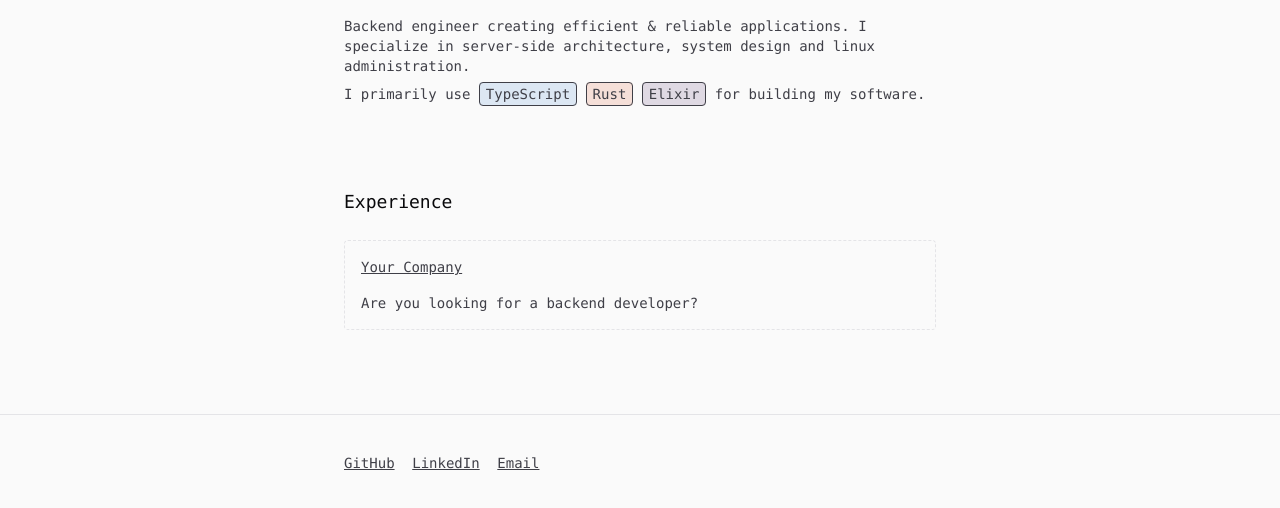
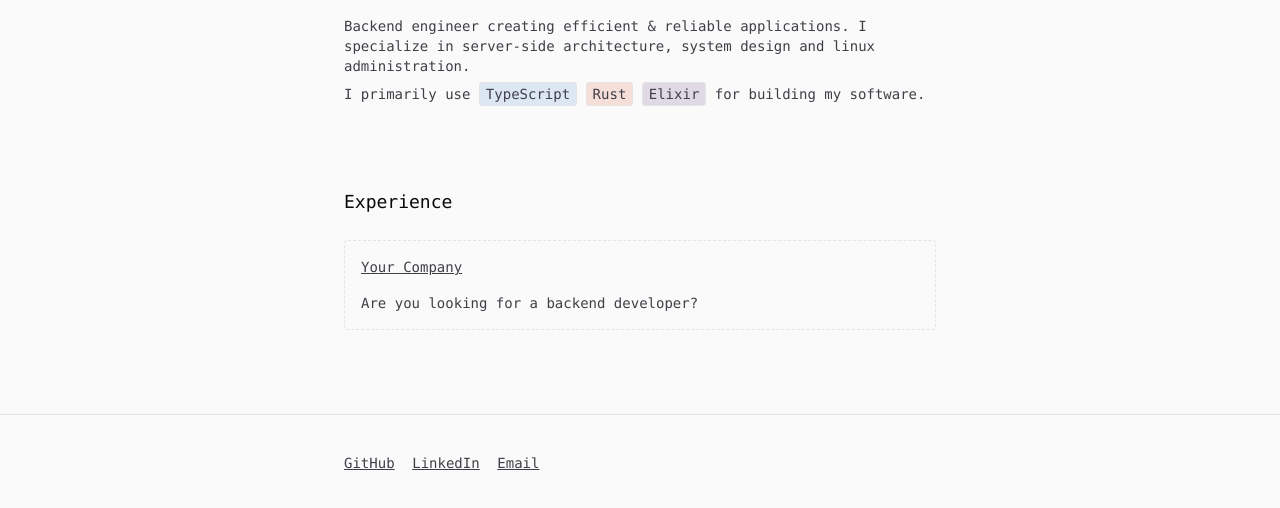
Before and after one commit to hellodhruvin/hellodhruvin, a website built with Vite: page index.html in a window 1280 px wide. Shown: the part 180-688 px from the top of the page. Built offline with nearby package versions, Linux system fonts and the light colour scheme.

Commit message:
fix: add borders for light mode

```diff
--- a/index.html
+++ b/index.html
@@ -57,16 +57,16 @@
           specialize in server-side architecture, system design and linux
           administration.
         </p>
-        <p class="text-sm pt-[8px]">
+        <p class="pt-[8px] text-sm">
           I primarily use
           <span
-            class="rounded border bg-[#3178C6]/15 px-[6px] py-[3px] dark:border-zinc-800"
+            class="rounded border border-zinc-200 bg-[#3178C6]/15 px-[6px] py-[3px] dark:border-zinc-800"
             >TypeScript</span
           >&nbsp;<span
-            class="rounded border bg-[#D34516]/15 px-[6px] py-[3px] dark:border-zinc-800"
+            class="rounded border border-zinc-200 bg-[#D34516]/15 px-[6px] py-[3px] dark:border-zinc-800"
             >Rust</span
           >&nbsp;<span
-            class="rounded border bg-[#48205D]/15 px-[6px] py-[3px] dark:border-zinc-800"
+            class="rounded border border-zinc-200 bg-[#48205D]/15 px-[6px] py-[3px] dark:border-zinc-800"
             >Elixir</span
           >
           for building my software.
```
